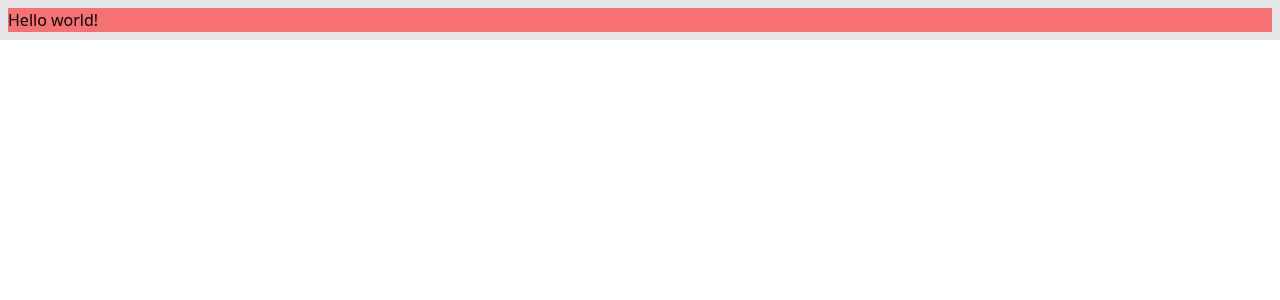
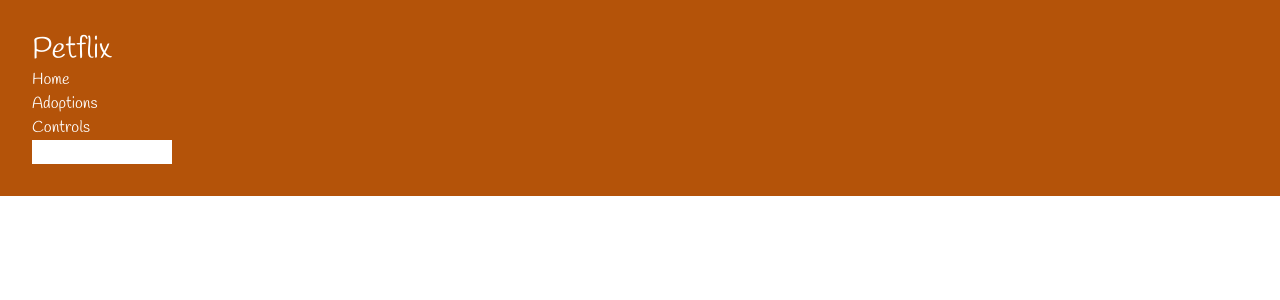
Before and after one commit to 666alvin999/petflix-frontend, a React (Vite) app: page / in a window 1280 px wide. Shown: the top 300 px of the page. Built offline with nearby package versions, Linux system fonts and the light colour scheme.

Commit message:
started header

```diff
--- a/src/App.tsx
+++ b/src/App.tsx
@@ -1,9 +1,10 @@
 import {createBrowserRouter, RouterProvider} from "react-router-dom";
+import {Homepage} from "./hompage";
 
 const router = createBrowserRouter([
 	{
 		path: "/",
-		element: <div className="bg-red-400 border-8">Hello world!</div>,
+		element: <Homepage/>
 	},
 ]);
 
--- /dev/null
+++ b/src/header/Header.tsx
@@ -0,0 +1,23 @@
+import "./header.css";
+
+const Header = () => {
+	return (
+		<>
+			<div className="bg-amber-700 px-8 py-8 text-white">
+				<h1 className="font-medium text-3xl">Petflix</h1>
+
+				<ul>
+					<li className="menu-option">Home</li>
+					<li className="menu-option">Adoptions</li>
+					<li className="menu-option">Controls</li>
+				</ul>
+
+				<form>
+					<input type="text" placeholder=""/>
+				</form>
+			</div>
+		</>
+	);
+}
+
+export default Header;
--- /dev/null
+++ b/src/header/header.css
@@ -0,0 +1,9 @@
+@tailwind base;
+@tailwind components;
+@tailwind utilities;
+
+@layer components {
+    .menu-option {
+        @apply hover:font-bold hover:cursor-pointer hover:underline underline-offset-4;
+    }
+}
--- /dev/null
+++ b/src/header/index.ts
@@ -0,0 +1,3 @@
+import Header from "./Header.tsx";
+
+export {Header};
--- /dev/null
+++ b/src/hompage/Homepage.tsx
@@ -0,0 +1,11 @@
+import {Header} from "../header";
+
+const Homepage = () => {
+	return (
+		<>
+			<Header/>
+		</>
+	);
+}
+
+export default Homepage;
--- /dev/null
+++ b/src/hompage/index.ts
@@ -0,0 +1,3 @@
+import Homepage from "./Homepage.tsx";
+
+export {Homepage};
--- a/src/index.css
+++ b/src/index.css
@@ -1,3 +1,12 @@
+@import url('https://fonts.googleapis.com/css2?family=Handlee&display=swap');
+
 @tailwind base;
 @tailwind components;
 @tailwind utilities;
+
+@layer base {
+    body {
+        font-family: 'Handlee', cursive;
+        @apply m-0 p-0 antialiased;
+    }
+}
```
Also changed, not shown: src/assets/react.svg (deleted).
